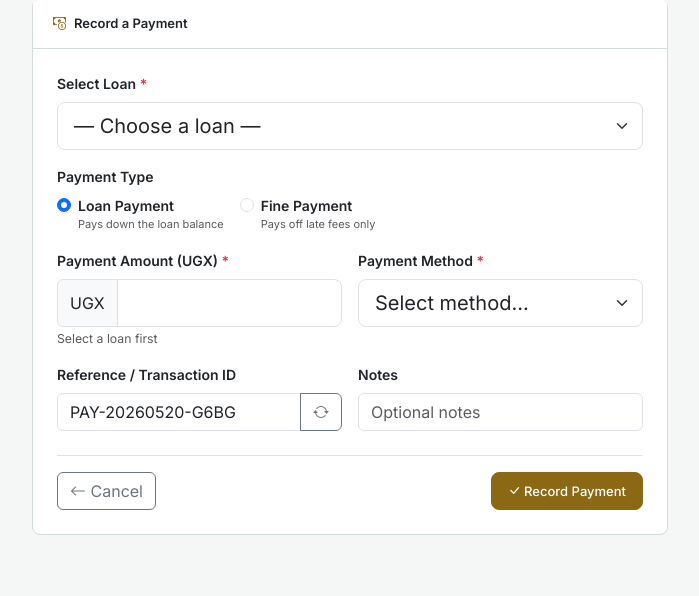
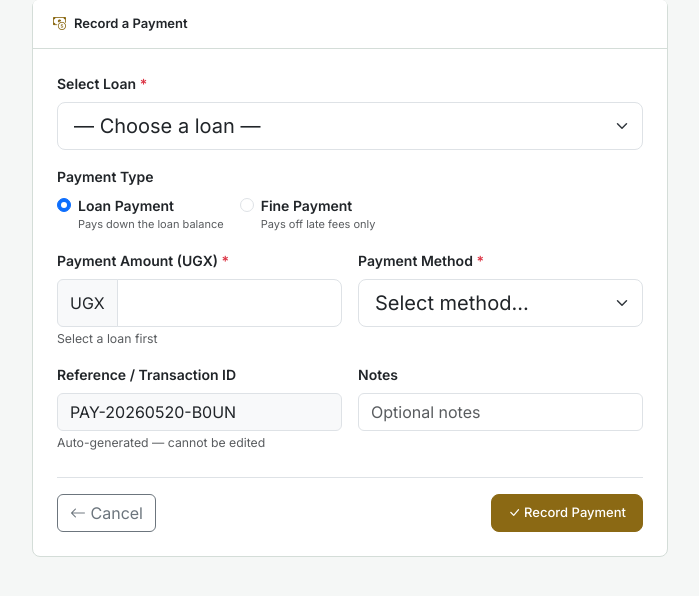
Before and after one commit to Edwinner256/lend-flow-2.0, a Flask app: template templates/accept_payment.html in a window 1280 px wide. Shown: the part 29-625 px from the top of the page, without its empty margins (415-1114 px from the left). Run offline with Flask 3, Linux system fonts and the light colour scheme; the template is opened without the code that fills it, so the values that code supplies are empty; some libraries are stand-ins or nearby versions.

Commit message:
fix: make reference/transaction ID auto-generated and non-editable
- Removed refresh button from reference field
- Field is now readonly with visual disabled styling
- Auto-generates on page load (PAY-YYYYMMDD-XXXX format)
- Applied to both repay_loan.html and accept_payment.html
- Added helper text: 'Auto-generated — cannot be edited'

```diff
--- a/templates/accept_payment.html
+++ b/templates/accept_payment.html
@@ -89,12 +89,8 @@
                         </div>
                         <div class="col-md-6">
                             <label class="form-label fw-semibold">Reference / Transaction ID</label>
-                            <div class="input-group">
-                                <input type="text" name="reference" id="refInput" class="form-control" placeholder="Auto-generated" readonly>
-                                <button type="button" class="btn btn-outline-secondary" onclick="generateRef()" title="Generate new reference">
-                                    <i class="bi bi-arrow-repeat"></i>
-                                </button>
-                            </div>
+                            <input type="text" name="reference" id="refInput" class="form-control" readonly style="background-color: var(--card-bg, #f8f9fa); cursor: not-allowed;">
+                            <small class="text-muted">Auto-generated — cannot be edited</small>
                         </div>
                         <div class="col-md-6">
                             <label class="form-label fw-semibold">Notes</label>
@@ -156,8 +152,8 @@
 </div>
 
 <script>
-// ── Auto-generate reference ID ──
-function generateRef() {
+// ── Auto-generate reference ID (read-only, no refresh) ──
+(function() {
     const now = new Date();
     const ds = now.getFullYear() +
         String(now.getMonth()+1).padStart(2,'0') +
@@ -165,8 +161,7 @@ function generateRef() {
     const rand = Math.random().toString(36).substring(2, 6).toUpperCase();
     const ref = `PAY-${ds}-${rand}`;
     document.getElementById('refInput').value = ref;
-}
-generateRef();
+})();
 
 // ── Loan selection auto-fill ──
 const loanSelect = document.getElementById('loanSelect');
```
Also changed, not shown: templates/repay_loan.html (+5 -9 lines).
